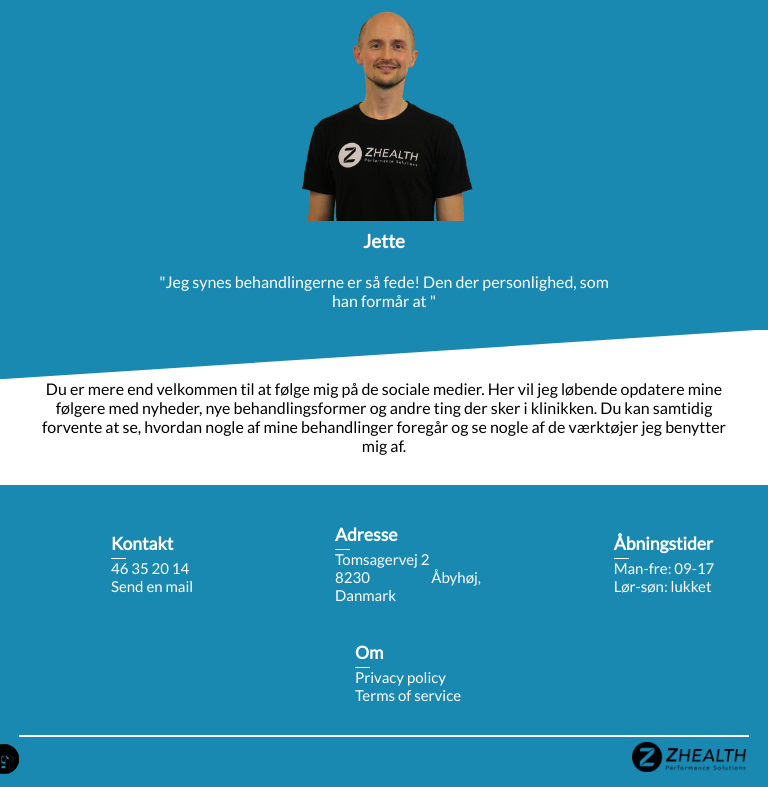
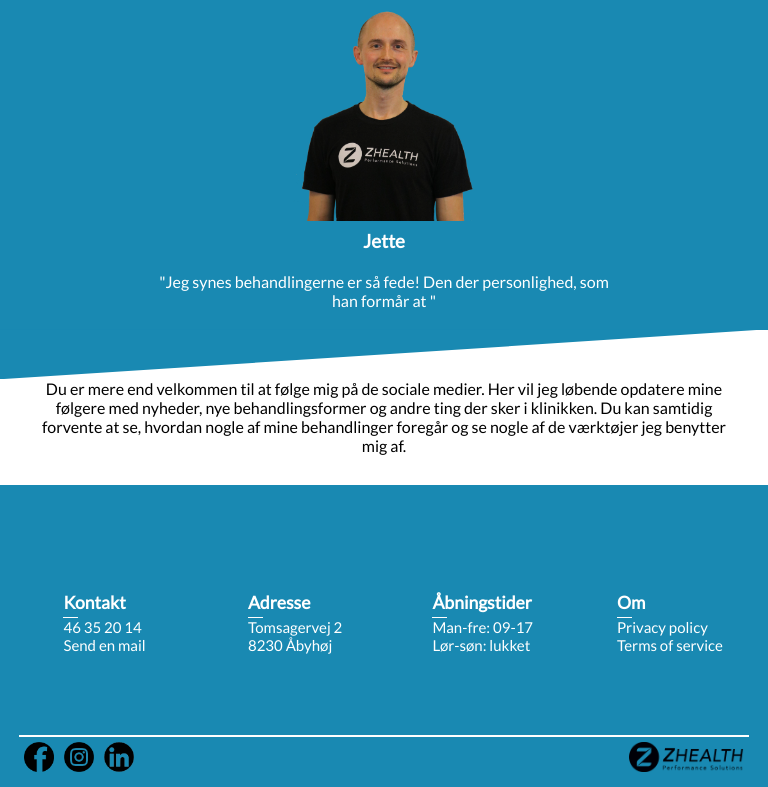
Before and after one commit to kunnerup/andry.dk, a plain HTML site: page index.html in a window 768 px wide. Shown: the part 3544-4331 px from the top of the page. Drawn offline with Linux system fonts and the light colour scheme; a script that the page names is missing.

Commit message:
Responsiv optimering

```diff
--- a/css/style.css
+++ b/css/style.css
@@ -176,26 +176,31 @@ footer {
   height: 200px;
   padding-bottom: 50px;
   background-color: #1989B2;
-  position: relative;
-  font-size: 10px;
   display: flex;
-  justify-content: space-around;
-  flex-wrap: wrap;
 }
 
 footer div {
   display: flex;
   padding-top: 5%;
-  width: 35%;
+  width: 80%%;
   color: white;
   font-size: 15px;
-  margin-left: 25px;
+flex-wrap: wrap;
+padding-left: 30px;
+justify-content: space-around;
+margin: auto;
+}
+
+footer div div {
+  width: 35%;
+  flex-direction: column;
+
 }
 
 footer h3 {
   padding-bottom: 5px;
   position: relative;
-  text-align: justify;
+  text-align: left;
 }
 
 footer h3:before {
@@ -213,8 +218,7 @@ footer a {
 
 footer ul {
   list-style-type: none;
-  text-align: justify;
-  margin: auto;
+  text-align: left;
 }
 
 #some {
@@ -435,8 +439,6 @@ h5 {
     display: none;
   }
 
-  #booking {}
-
   .mobileMenu {
     display: flex;
     background-color: inherit;
@@ -489,29 +491,16 @@ h5 {
   /*---------------------------Tablet footer-------------------------*/
   footer div {
     font-size: 15px;
-    width: 19%;
-    padding-left: 3%;
+    width: 100%;
+  }
+
+  footer div div {
+    width: 20%;
   }
 
   #some {
     width: 95%;
-  }
-
-  #some i {
-    font-size: 26px;
-    color: black;
-  }
-
-  #some img {
-    position: absolute;
-    right: 0;
-    padding-right: 2.7%;
-  }
-
-  #some div {
-    position: absolute;
-    padding-top: 2px;
-  }
+}
 
   /*TABLET OM FLEMMING*/
   #flemmingsection {
@@ -554,7 +543,7 @@ h5 {
 }
 
 /*---------------------------DESKTOP-------------------------*/
-@media screen and (min-width: 1024px) {
+@media only screen and (min-width: 1024px) {
   #calltoa {
     display: flex;
   }
@@ -617,6 +606,7 @@ h5 {
     height: 300px;
     width: 50%;
   }
+
 
   footer h3, footer li {
     font-size: 20px;
--- a/index.html
+++ b/index.html
@@ -198,8 +198,11 @@
   <footer id="footer">
     <div>
 
+<div>
+
+    <h3>Kontakt</h3>
       <ul>
-        <h3>Kontakt</h3>
+
         <li><a href="tel:46352014">46 35 20 14</a></li>
         <li><a href="mailto:andry@andry.dk">Send en mail</a> </li>
       </ul>
@@ -207,29 +210,29 @@
 
     <div>
 
+<h3>Adresse</h3>
       <ul>
-        <h3>Adresse</h3>
         <li>Tomsagervej 2</li>
-        <li>8230 Åbyhøj, Danmark</li>
+        <li>8230 Åbyhøj</li>
       </ul>
     </div>
 
     <div>
-
+    <h3>Åbningstider</h3>
       <ul>
-        <h3>Åbningstider</h3>
         <li>Man-fre: 09-17</li>
         <li>Lør-søn: lukket</li>
       </ul>
     </div>
-    <div>
 
+<div>
+  <h3>Om</h3>
       <ul>
-        <h3>Om</h3>
         <li>Privacy policy</li>
         <li>Terms of service</li>
       </ul>
     </div>
+  </div>
 
   </footer>
 
```
